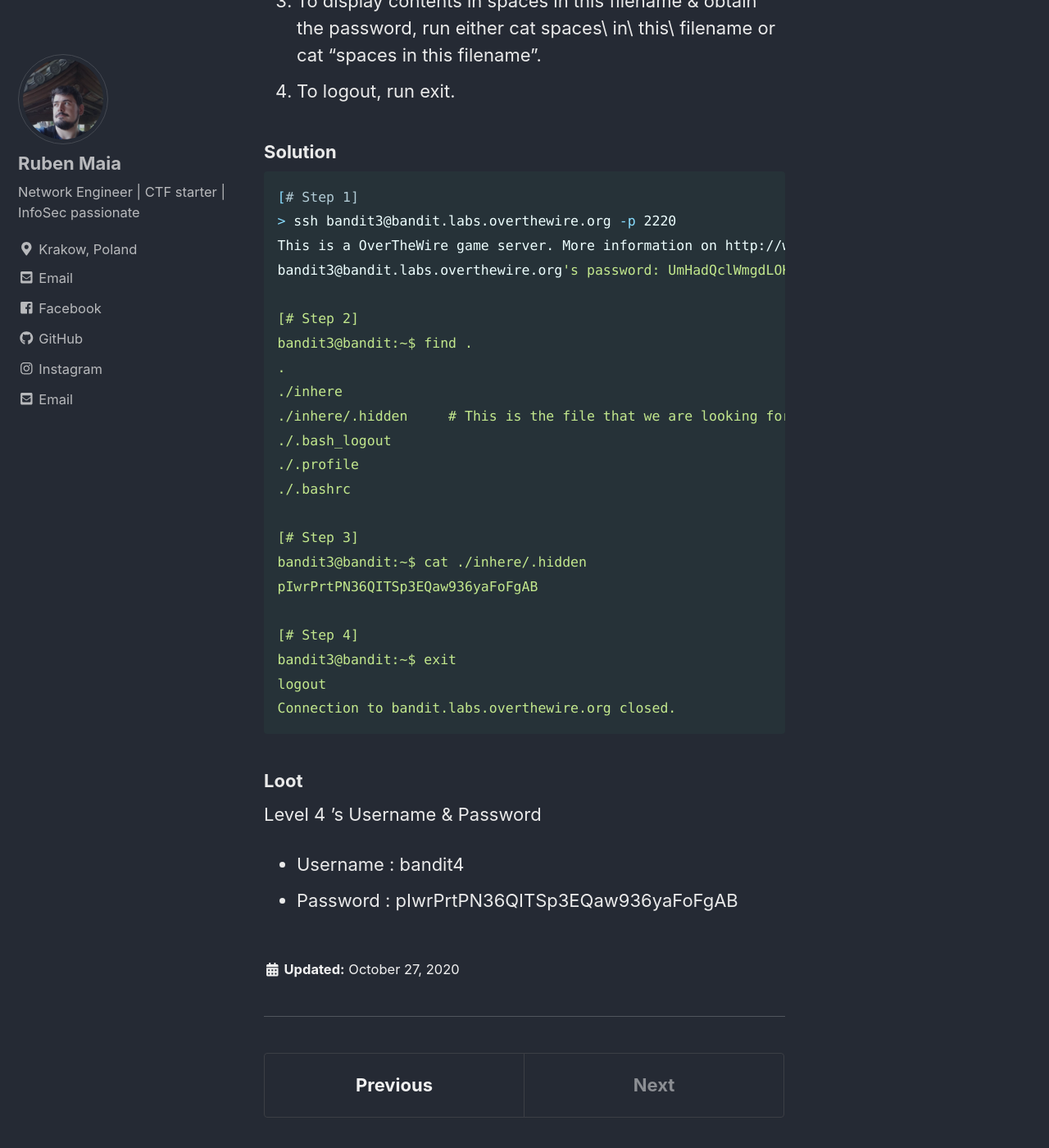
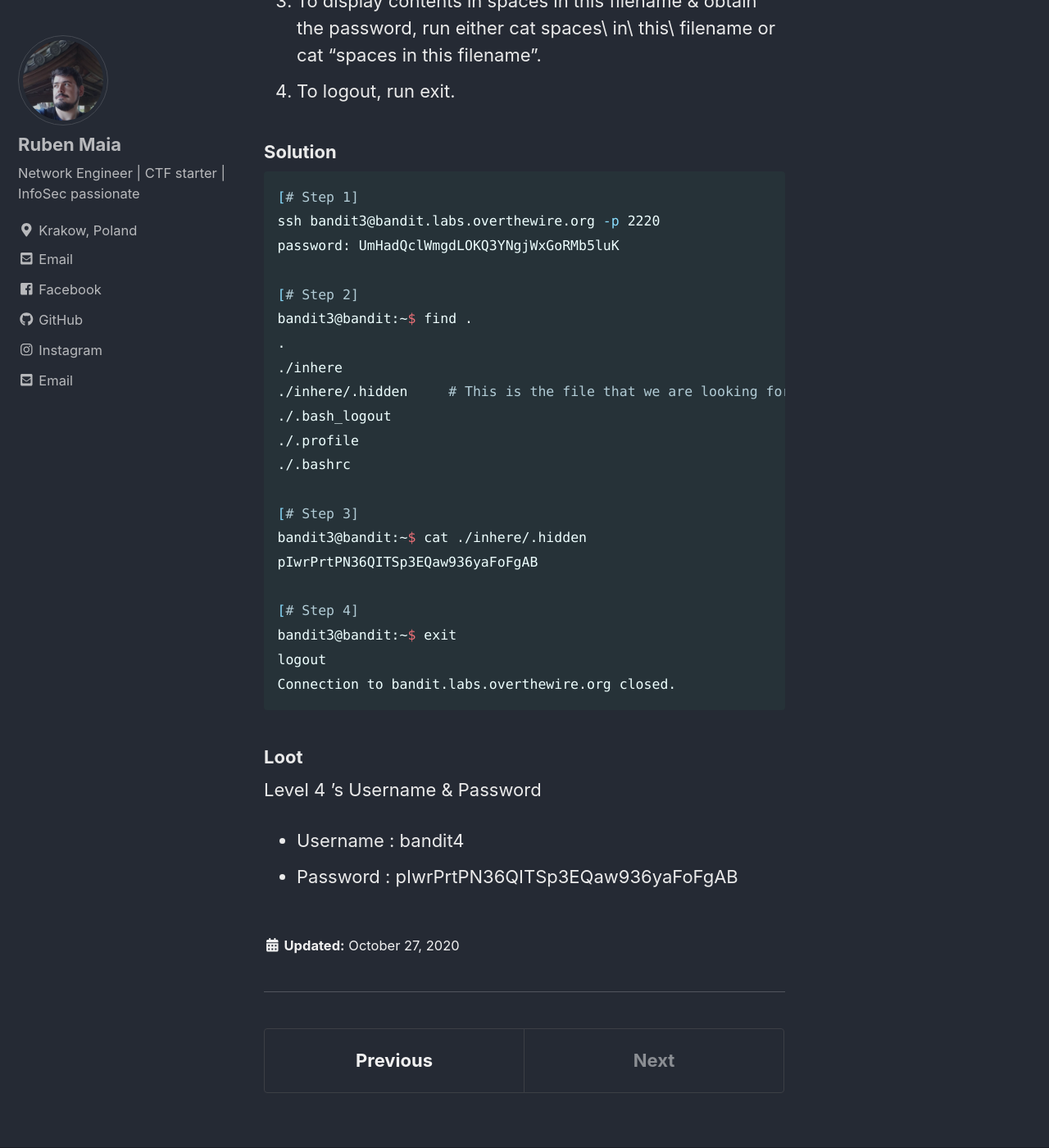
Before and after one commit to rbnmaia/rbnmaia.github.io, a Jekyll site: the page built from _writeups/2020-10-27-bandit3.md, in a window 1280 px wide and 1400 px high, scrolled down 1706 px. Shown: the whole window at 82% size. Built offline with Jekyll 4.4.1, drawn with Linux system fonts in a browser that asks for light colours; cached includes are drawn as plain includes.

Commit message:
Update 2020-10-27-bandit3.md

`````diff
--- a/_writeups/2020-10-27-bandit3.md
+++ b/_writeups/2020-10-27-bandit3.md
@@ -38,9 +38,8 @@ To find the password for Level 4
 
 ````zsh
 [# Step 1]
-> ssh bandit3@bandit.labs.overthewire.org -p 2220
-This is a OverTheWire game server. More information on http://www.overthewire.org/wargames
-bandit3@bandit.labs.overthewire.org's password: UmHadQclWmgdLOKQ3YNgjWxGoRMb5luK
+ssh bandit3@bandit.labs.overthewire.org -p 2220
+password: UmHadQclWmgdLOKQ3YNgjWxGoRMb5luK
 
 [# Step 2]
 bandit3@bandit:~$ find .
`````
